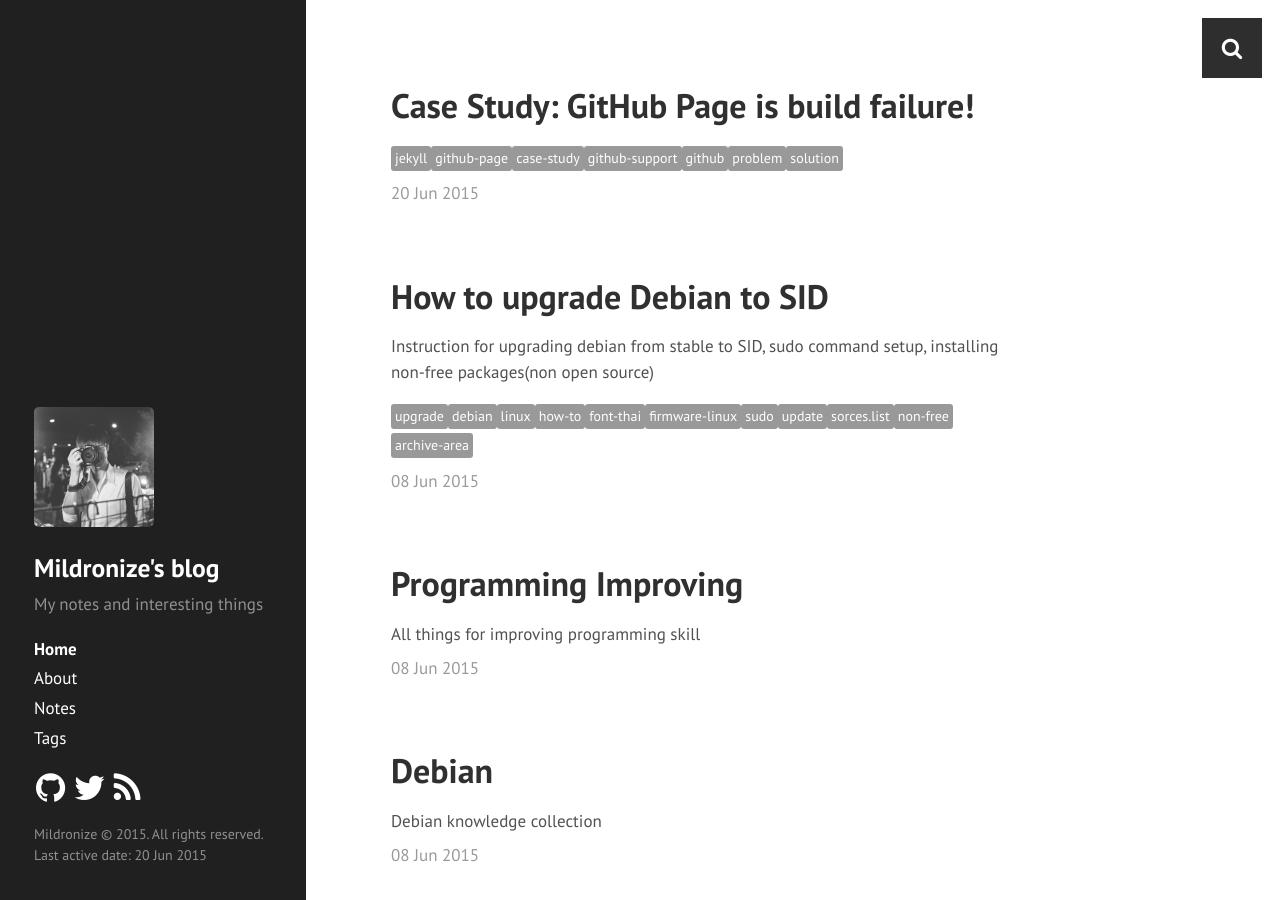
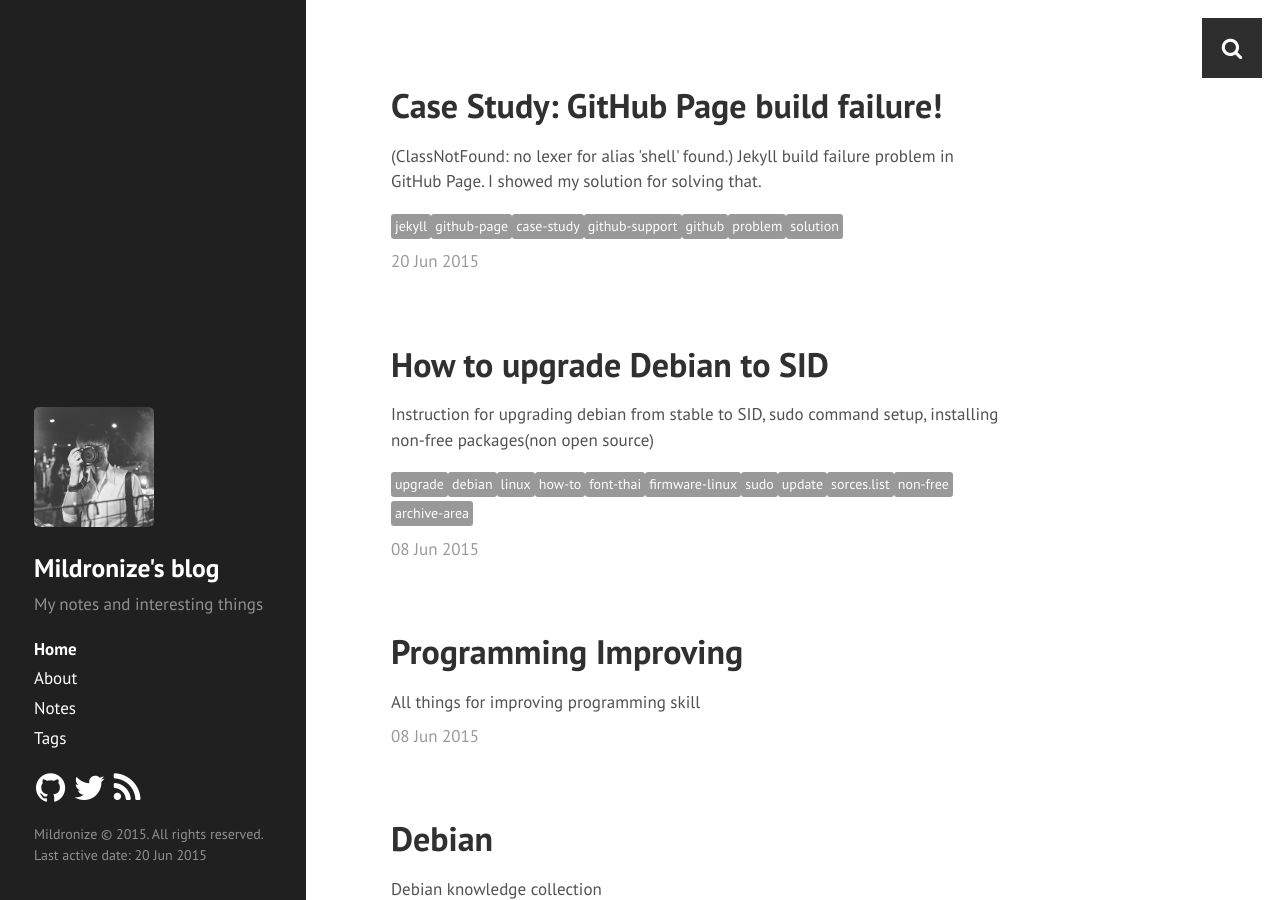
Before and after one commit to mildronize/blog-jekyll, a Jekyll site: the page built from index.html, in a window 1280 px wide and 900 px high. Built offline with Jekyll 4.4.1, drawn with Linux system fonts in a browser that asks for light colours; Markdown is read by kramdown in place of the engine named in the settings; the list of posts is cut into pages by our own code.

Commit message:
add desp

```diff
--- a/_posts/2015-06-20-error-github-page-build-failure.md
+++ b/_posts/2015-06-20-error-github-page-build-failure.md
@@ -1,6 +1,7 @@
 ---
 layout: post
-title: 'Case Study: GitHub Page is build failure!'
+title: 'Case Study: GitHub Page build failure!'
+description: "(ClassNotFound: no lexer for alias 'shell' found.) Jekyll build failure problem in GitHub Page. I showed my solution for solving that. "
 tags: [jekyll, github-page, case-study, github-support, github , problem, solution]
 category: articlces
 ---
```
